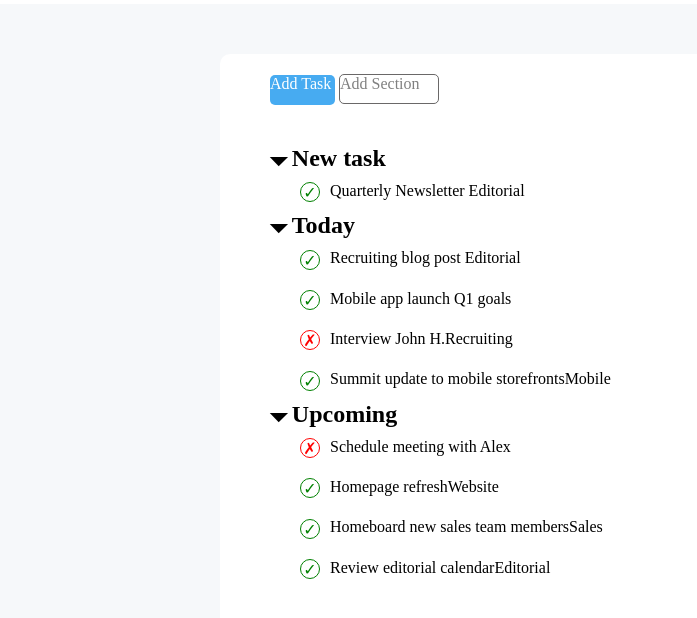
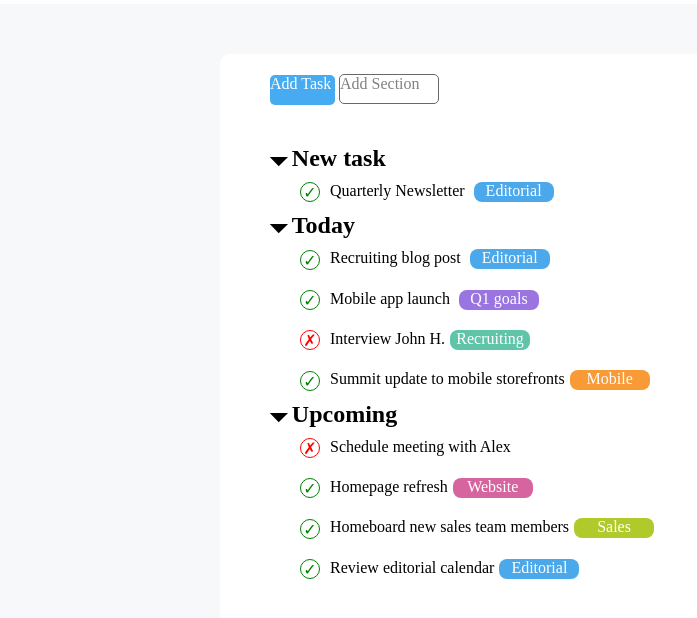
Before and after one commit to Carlomadella/html-css-toboolist, a plain HTML site: page index.html in a window 1280 px wide. Shown: the part 96-714 px from the top of the page, without its empty margins (0-697 px from the left). Drawn offline with Linux system fonts and the light colour scheme.

Commit message:
[END] completato esercizio

```diff
--- a/CSS/style.css
+++ b/CSS/style.css
@@ -65,6 +65,8 @@ main{
     color: grey;
 }
 
+
+
 /* fine primi bottoni */
 
 /* inizio prima lista */
@@ -110,3 +112,69 @@ li{
     text-align: center;
     vertical-align: middle;
 }
+
+.editorial{
+    display: inline-block;
+    height: 20px;
+    width: 80px ;
+    background-color: #4AA8EB;
+    border-radius: 8px;
+    text-align: center;
+    color: white;
+    margin-left: 5px;
+}
+
+.q1-goals{
+    display: inline-block;
+    height: 20px;
+    width: 80px ;
+    background-color: #9A74E0;
+    border-radius: 8px;
+    text-align: center;
+    color: white;
+    margin-left: 5px;
+}
+
+.recruiting{
+    display: inline-block;
+    height: 20px;
+    width: 80px ;
+    background-color: #60C4A9;
+    border-radius: 8px;
+    text-align: center;
+    color: white;
+    margin-left: 5px;
+}
+
+.mobile{
+    display: inline-block;
+    height: 20px;
+    width: 80px ;
+    background-color: #F89A36;
+    border-radius: 8px;
+    text-align: center;
+    color: white;
+    margin-left: 5px;
+}
+
+.website{
+    display: inline-block;
+    height: 20px;
+    width: 80px ;
+    background-color: #D6659F;
+    border-radius: 8px;
+    text-align: center;
+    color: white;
+    margin-left: 5px;
+}
+
+.sales{
+    display: inline-block;
+    height: 20px;
+    width: 80px ;
+    background-color: #B0CA2B;
+    border-radius: 8px;
+    text-align: center;
+    color: white;
+    margin-left: 5px;
+}
--- a/index.html
+++ b/index.html
@@ -21,8 +21,8 @@
     <!-- primi bottoni -->
     <div class="container">
         <div class="first-buttons">
-        <div class="blue-button round" id="add-task">Add Task</div>
-        <div class="white-button round" id="add-section">Add Section</div>
+        <div class="blue-button round"><span id="add-task">Add Task</span></div>
+        <div class="white-button round"><span id="add-section">Add Section</span></div>
     </div>
     <!-- inizio liste -->
     <!-- prima lista -->
@@ -45,7 +45,7 @@
         </div>
     <!-- terza lista -->
         <div>
-            <h2><span class="triangolino">&#x1F783;</span>Upcoming</span></h2>
+            <h2><span class="triangolino">&#x1F783;</span>Upcoming</h2>
             <ul>
                 <li><span class="x-rossa">&#x2717;</span>Schedule meeting with Alex</li>
                 <li><span class="spunta-verde">&#x2713;</span>Homepage refresh<span class="website">Website</span></li>
@@ -54,6 +54,7 @@
             </ul>
         </div>
     </div>
+    </div>
     <!-- fine liste -->
 </main>
      <!-- FINE MAIN -->
```
